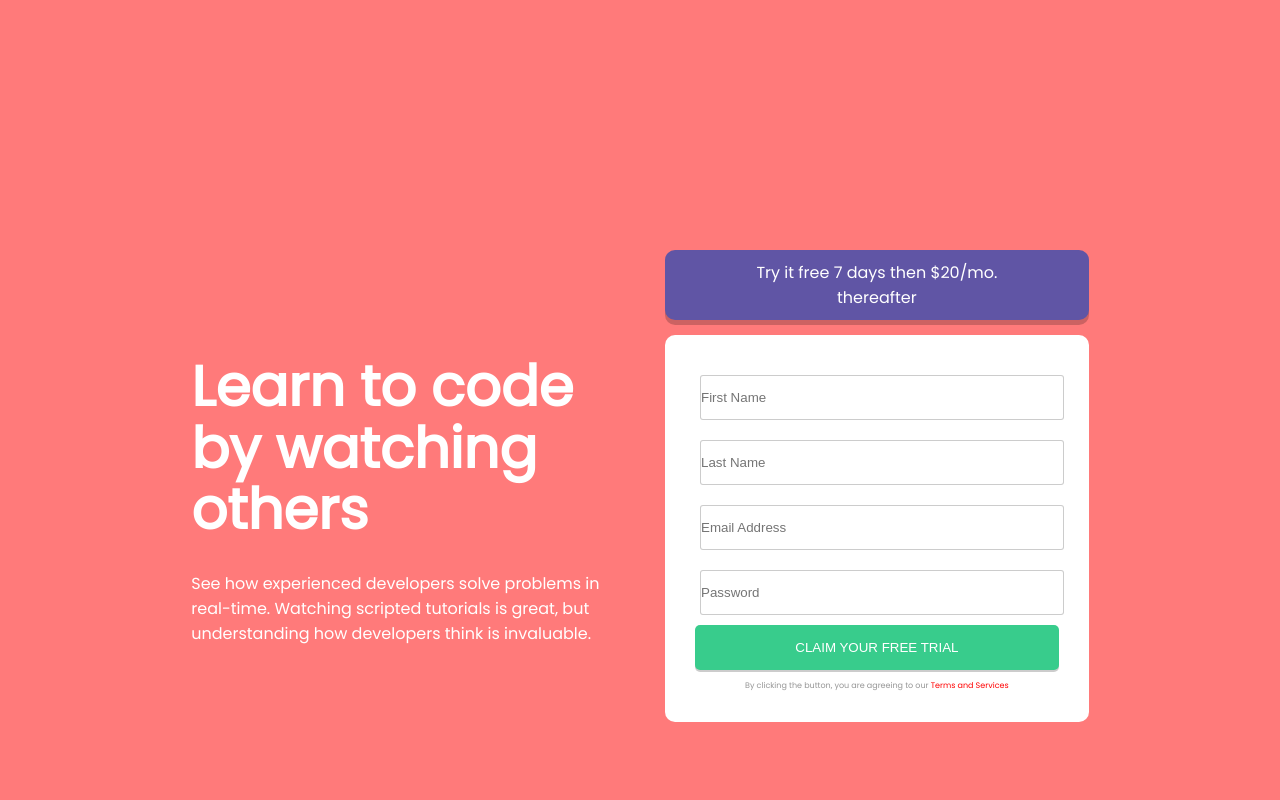
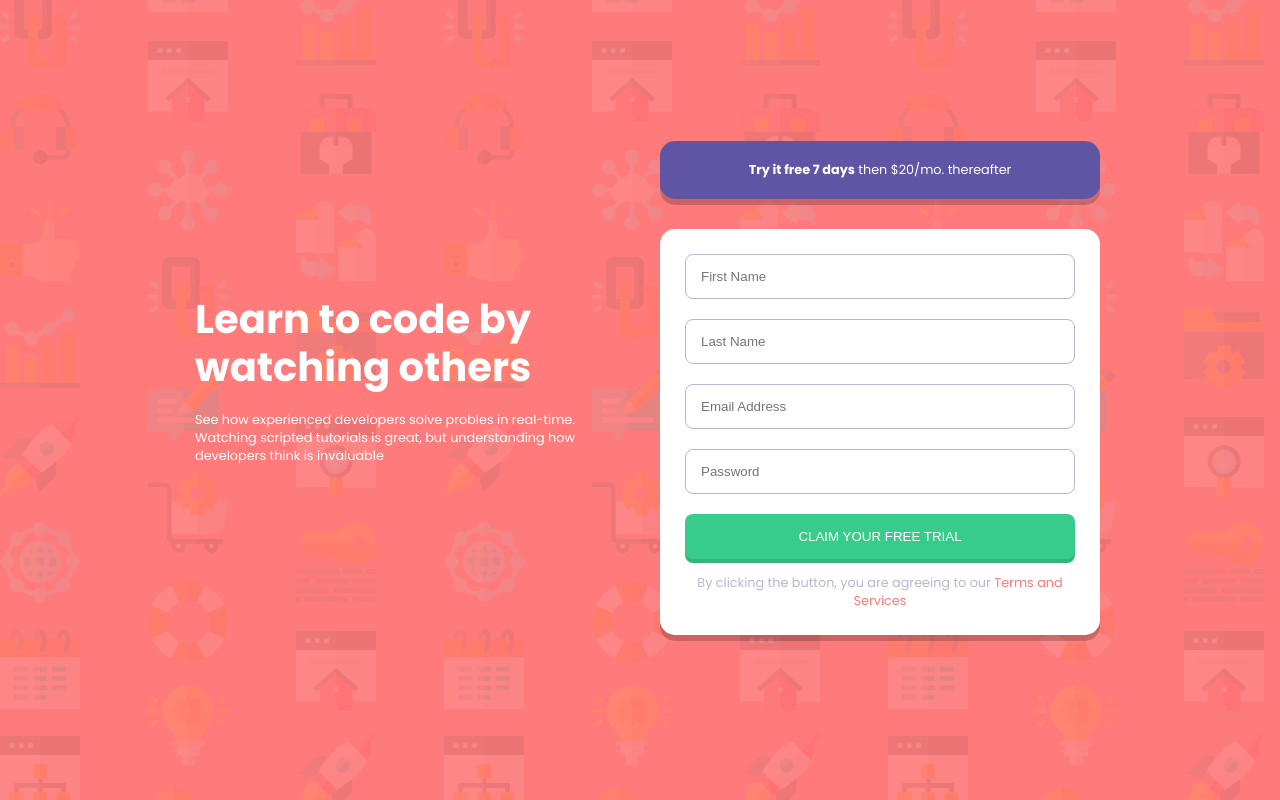
Before and after one commit to gastonave/Sign-up-form, a plain HTML site: page index.html in a window 1280 px wide. Drawn offline with Linux system fonts and the light colour scheme.

Commit message:
update on form

```diff
--- a/index.html
+++ b/index.html
@@ -1,50 +1,58 @@
 <!DOCTYPE html>
 <html lang="en">
 <head>
-  <meta charset="UTF-8">
-  <meta name="viewport" content="width=device-width, initial-scale=1.0"> <!-- displays site properly based on user's device -->
+  	<meta charset="UTF-8">
+  	<meta name="viewport" content="width=device-width, initial-scale=1.0"> <!-- displays site properly based on user's device -->
 
-  <link rel="icon" type="image/png" sizes="32x32" href="./images/favicon-32x32.png">
+  	<link rel="icon" type="image/png" sizes="32x32" href="./images/favicon-32x32.png">
 	<link rel="preconnect" href="https://fonts.googleapis.com">
 	<link rel="preconnect" href="https://fonts.gstatic.com" crossorigin>
-	<link href="https://fonts.googleapis.com/css2?family=Poppins&display=swap" rel="stylesheet">
+	<link href="https://fonts.googleapis.com/css2?family=Poppins:wght@400;500;600;700&display=swap" rel="stylesheet">
+	<link rel="stylesheet" href="style.css">
+
+  	<title>Frontend Mentor | Intro component with sign up form</title>
 	<script type="text/javascript" src="main.js"></script>
-
-  <title>Frontend Mentor | Intro component with sign up form</title>
-
-  <link rel="stylesheet" href="style.css">
 </head>
 
 <body>
-	<div class="main">
-		<div class="info">
-			<h1>Learn to code by watching others</h1>
-			<p>See how experienced developers solve problems in real-time. Watching scripted tutorials is great,
-  			but understanding how developers think is invaluable.</p>
+	<main class="container">
+	  <div class="lt-side">
+			<h1 class="title">Learn to code by watching others</h1>
+			<p>See how experienced developers solve probles in real-time.  Watching scripted tutorials is great, but understanding how developers think is invaluable</p>
 		</div>
-		<div class="form-main">
-			<h2>Try it free 7 days <span>then $20/mo. thereafter</span></h2>
-			<form id="form">
-				<div>
-					<input type="text" id="first" name="first" placeholder="First Name">
-					<div class="error"></div>
+		<div class="rt-side">
+			<h1 class="rt-header"><span>Try it free 7 days</span> then $20/mo. thereafter</h1>
+			<form class="form-container">
+				<div class="form-item">
+					<label class="form-label">First Name</label>
+					<input type="text" class="form-input" placeholder="First Name">
+					<img class="error-icon" src="images/icon-error.svg" alt="error icon">
+					<p class="error-msg">First name cannot be empty</p>
 				</div>
-				<div>
-					<input type="text" id="last" name="last" placeholder="Last Name">
-					<div class="error"></div>
+				<div class="form-item">
+					<label class="form-label">Last Name</label>
+					<input type="text" class="form-input" placeholder="Last Name">
+					<img class="error-icon" src="images/icon-error.svg" alt="error icon">
+					<p class="error-msg">Last name cannot be empty</p>
 				</div>
-				<div>
-					<input type="email" id="email" name="email" placeholder="Email Address">
-					<div class="error"></div>
+				<div class="form-item">
+					<label class="form-label">Email Address</label>
+					<input type="email" class="form-input" placeholder="Email Address">
+					<img class="error-icon" src="images/icon-error.svg" alt="error icon">
+					<p class="error-msg">Looks like this is not an email</p>
 				</div>
-				<div>
-					<input type="password" id="pw" name="pw" placeholder="Password">
-					<div class="error"></div>
+				<div class="form-item">
+					<label class="form-label">Password</label>
+					<input type="text" class="form-input" placeholder="Password">
+					<img class="error-icon" src="images/icon-error.svg" alt="error icon">
+					<p class="error-msg">Password cannot be empty</p>
 				</div>
-				<button id="btn" type="submit">Claim your free trial</button>
-				<p>By clicking the button, you are agreeing to our <a href="#">Terms and Services</a></p>
+				<button type="submit" class="form-btn">Claim your free trial</button>
+				<p class="disclaimer">By clicking the button, you are agreeing to our <a href="#">Terms and Services</a></p>
 			</form>
 		</div>
-	</div>
+	</main>
+
+	<script></script>
 </body>
 </html>
--- a/main.js
+++ b/main.js
@@ -1,26 +1,15 @@
 // JavaScript Document
 
-let first = id("first"),
-	last = id("last"),
-	email = id("email"),
-	pw = id("pw"),
-	errorMsg = classes("error"),
-	form = id("form");
+const form = document.querySelector('.form-container');
+const inputs = document.querySelectorAll('.form-input');
 
-form.addEventListener("submit", (e) =>) {
+form.addEventListener('submit', (e) => {
 	e.preventDefault();
-
-	engine(first, 0, "First name cannot be empty");
-	engine(last, 1, "Last name cannot be empty");
-	engine(email, 2, "Email cannot be empty");
-	engine(pw, 3, "Password cannot be empty");
-					  });
-
-let engine = (id, serial, message) => {
-	if (id.value.trim() === "") {
-		errorMsg[serial].innerHTML = message;
-	}
-	else {
-		errorMsg[serial].innerHTML = "";
-	}
-}
+	inputs.forEach((input) => {
+		if (!input.value) {
+			input.parentElement.classList.add('error');
+		} else {
+			input.parentElement.classList.remove('error');
+		}
+	})
+});
--- a/style.css
+++ b/style.css
@@ -12,176 +12,158 @@ html {
 }
 
 body {
-	background-image: url("images/bg-intro-desktop.png");
+	font-family: 'poppins', sans-serif;
+	background-image: url("images/bg-intro-mobile.png");
+	background-repeat: no-repeat;
+	background-size: cover;
 	background-color: hsl(0, 100%, 74%);
-	font-family: 'Poppins', sans-serif;
-	margin: 0;
-	padding: 0;
 }
 
-.main {
+.container {
 	display: grid;
-	grid-template-columns: 1fr 3fr 3fr 1fr;
-	grid-gap: 50px;
-	align-items: center;
-	justify-content: center;
-	max-width: 1440px;
-	margin: auto;
+	grid-template-columns: 100%;
+	min-height: 100vh;
+	padding-top: 60px;
 }
 
-.info {
-	grid-column: 2 / 3;
+.lt-side {
+	margin-bottom: 40px;
 	color: white;
-	margin-top: 280px;
 }
 
-.info h1 {
-	font-size: 3.5rem;
-	font-weight: 700;
-	line-height: 1.1;
-	margin-bottom: 30px;
+.title {
+	font-size: 1.7rem;
+	text-align: center;
+	line-height: 2.2rem;
+	margin: 0 20px 20px;
 }
 
-form {
-	background-color: white;
-	border-radius: 10px;
-	padding: 30px;
+.lt-side p {
+	text-align: center;
+	padding: 0 35px;
+	font-size: .8rem;
 }
 
-form p a {
-	text-decoration: none;
-	color: red;
+.rt-side {
+	color: white;
+	margin-bottom: 25px;
 }
 
-.form-main {
-	grid-column: 3 / 4;
-	margin-top: 250px;
+.rt-header {
+	font-size: .8rem;
+	font-weight: 300;
+	text-align: center;
+	padding: 20px 80px;
+	background-color: hsl(248, 32%, 49%);
+	margin: 0 20px 30px;
+	border-radius: 15px;
+	box-shadow: 0 6px 0 rgba(0, 0, 0, .2);
 }
 
-.form-main h2 {
-	background-color: hsl(248, 32%, 49%);
-	border-radius: 10px;
-	padding: 10px 50px;
-	font-size: 1rem;
-	color: white;
-	font-weight: 500;
-	text-align: center;
-	margin-bottom: 15px;
-	box-shadow: 0 5px 0 0 rgba(0,0,0,.2);
+.rt-header span {
+	font-weight: 700;
 }
 
-.form-main h2 span {
-	font-weight: 300;
+.form-container {
+	background-color: white;
+	margin: 0 20px;
+	border-radius: 15px;
+	box-shadow: 0 6px 0 rgba(0, 0, 0, .2);
+	padding: 25px;
 }
 
-input {
-	position: relative;
+.form-input {
 	width: 100%;
 	height: 45px;
-	border-radius: 3px;
-	border: 1px solid rgba(0,0,0,0.2);
-	margin: 10px 0 10px 5px;
+	margin-bottom: 20px;
+	border-radius: 8px;
+	border: 1px solid hsl(246, 25%, 77%);
+	padding-left: 15px;
 }
 
-form button {
+.form-btn {
+	cursor: pointer;
 	width: 100%;
 	height: 45px;
+	border-radius: 8px;
+	text-transform: uppercase;
+	background-color: hsl(154, 59%, 51%);
 	border: none;
-	background-color: hsl(154, 59%, 51%);
-	border-radius: 5px;
-	box-shadow: 0 2px 0 0 rgba(0,0,0,.2);
+	box-shadow: 0 4px #34b47c;
 	color: white;
-	text-transform: uppercase;
-	cursor: pointer;
 }
 
-form p {
-	font-size: .5rem;
-	text-align: center;
-	margin-top: 10px;
-	color: rgba(123,123,123,.8);
-}
-
-p span {
-	color: red;
-}
-
-footer {
-	position: relative;
-	bottom: 0;
-}
-
-.attribution {
-	font-size: 11px;
+.disclaimer {
+	color: hsl(246, 25%, 77%);
+	font-size: .8rem;
+	margin-top: 15px;
 	text-align: center;
 }
 
-.attribution a {
-	color: hsl(228, 45%, 44%);
+.disclaimer a {
+	text-decoration: none;
+	color: hsl(0, 100%, 74%);
+	font-size: .8rem;
 }
 
-@media screen and (max-width: 1050px) {
-	.main {
-		grid-template-columns: 1fr;
-		grid-template-rows: repeat(2, auto);
+.form-item {
+	position: relative;
+}
+
+.form-label {
+	display: none;
+}
+
+.error-icon {
+	display: none;
+	position: absolute;
+	top: 10px;
+	right: 15px;
+}
+
+.error-msg {
+	display: none;
+	position: absolute;
+	left: 5px;
+	bottom: 5px;
+	z-index: 2;
+	color: red;
+	font-size: .7rem;
+}
+
+.form-item.error .error-icon,
+.form-item.error .error-msg {
+	display: block;
+}
+
+@media screen and (min-width: 700px) {
+	body {
+		background-image: url("images/bg-intro-desktop.png");
+		background-repeat: no-repeat;
+		background-size: cover;
+	}
+
+	.container {
+		grid-template-columns: 1fr 3fr 3fr 1fr;
 		align-items: center;
-		justify-items: center;
+		justify-content: center;
+		padding: 0;
+		max-width: 1440px;
 		margin: 0 auto;
 	}
 
-	.info {
-		grid-column-start: 1;
-		margin-top: 20px;
-		max-width: 400px;
+	.lt-side {
+		grid-column: 2 / 3;
 	}
 
-	.form-main {
-		grid-column-start: 1;
-		margin-top: 40px;
+	.title {
+		font-size: 2.5rem;
+		line-height: 3rem;
+		text-align: left;
+		margin-left: 35px;
+	}
+
+	.lt-side p {
+		text-align: left;
 	}
 }
-
-@media screen and (max-width:375px) {
-	body {
-		background-image: url("images/bg-intro-mobile.png");
-		background-color: hsl(0, 100%, 74%);
-	}
-
-	.info {
-		width: 100%;
-	}
-
-	.info h1 {
-		text-align: center;
-		font-size: 1.8rem;
-		width: 80%;
-		margin: 0 auto;
-	}
-
-	.info p {
-		text-align: center;
-		width: 90%;
-		margin: 0 auto;
-	}
-
-	.form-main {
-		margin: 0;
-	}
-
-	.form-main h2 {
-		width: 90%;
-		margin: 0 auto;
-	}
-
-	form {
-		width: 90%;
-		height: auto;
-		margin: 20px auto;
-	}
-
-	form p {
-		width: 90%;
-		margin: 10px auto 0;
-		font-size: .8rem;
-	}
-}
```
Also changed, not shown: images/bg-intro-desktop.png (added), images/bg-intro-mobile.png (added), images/favicon-32x32.png (added), images/icon-error.svg (added).
